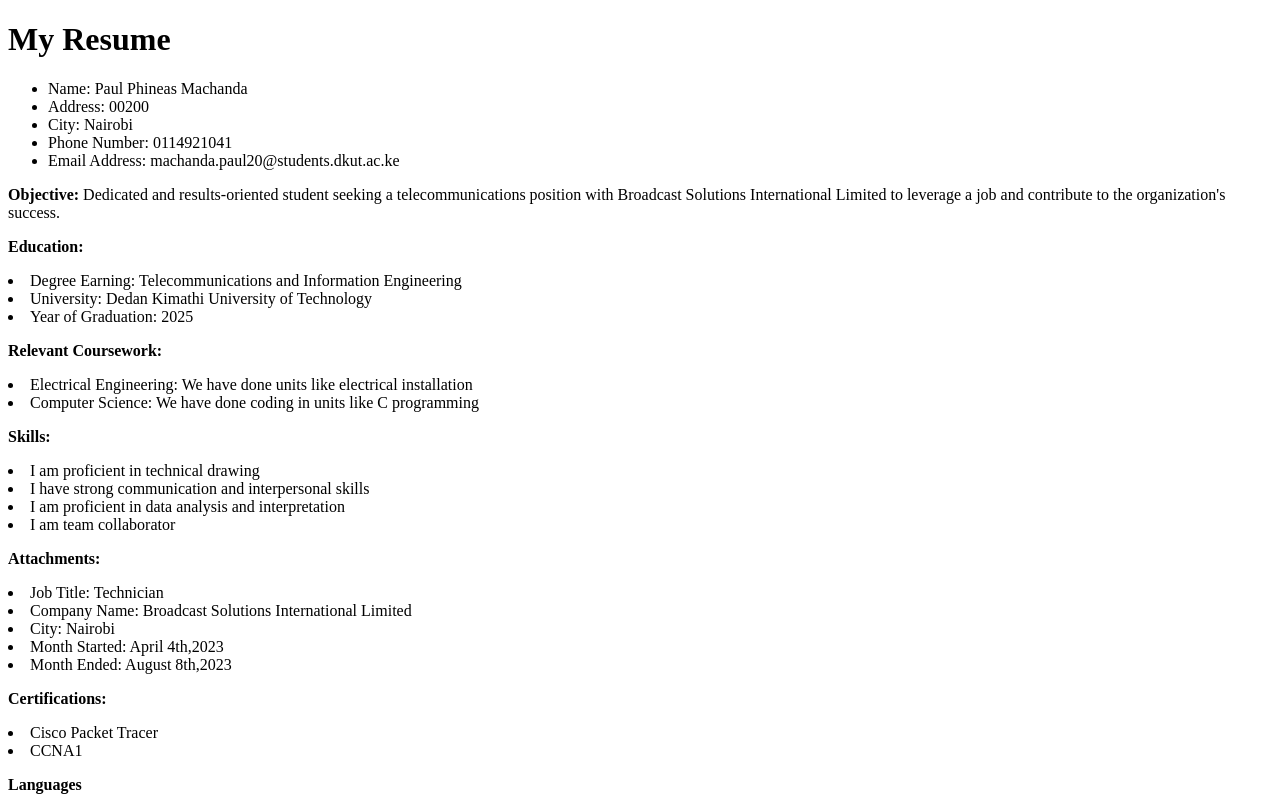
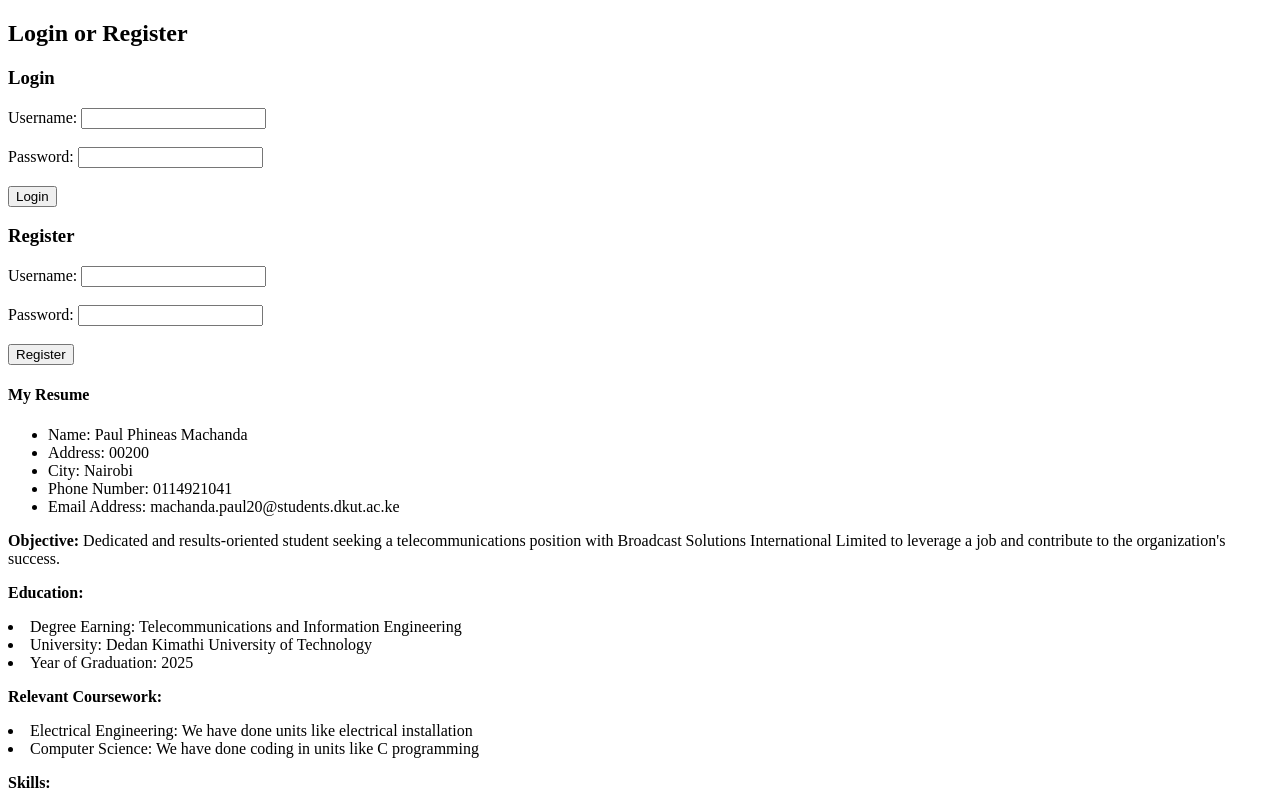
Before and after one commit to luckysummaritan/luckysummaritan.github.io, a plain HTML site: page index.html in a window 1280 px wide. Shown: the top 800 px of the page. Drawn offline with Linux system fonts and the light colour scheme.

Commit message:
Add files via upload

```diff
--- a/index.html
+++ b/index.html
@@ -3,10 +3,38 @@
       <head>
 	        <meta charset="utf_8">
 			<meta name="viewport" content="width=device_width, initial_scale=1">
-			<title>Critical Thinking and Communication Skills Capstone Project 1</title>
+			<title>Login or Register</title>
 	  </head>
 	  <body>
-	        <h1>My Resume</h1>
+    <h2>Login or Register</h2>
+
+
+    <h3>Login</h3>
+    <form action="login.php" method="post">
+        <label for="login-username">Username:</label>
+        <input type="text" id="login-username" name="login-username" required><br><br>
+
+        <label for="login-password">Password:</label>
+        <input type="password" id="login-password" name="login-password" required><br><br>
+
+        <input type="submit" value="Login">
+    </form>
+
+
+    <h3>Register</h3>
+    <form action="register.php" method="post">
+        <label for="register-username">Username:</label>
+        <input type="text" id="register-username" name="register-username" required><br><br>
+
+        <label for="register-password">Password:</label>
+        <input type="password" id="register-password" name="register-password" required><br><br>
+
+        <input type="submit" value="Register">
+    </form>
+</body>
+</html>
+
+	        <h4>My Resume</h4>
 			<ul>
 			<li>Name: Paul Phineas Machanda</li>
 			<li>Address: 00200</li>
```
